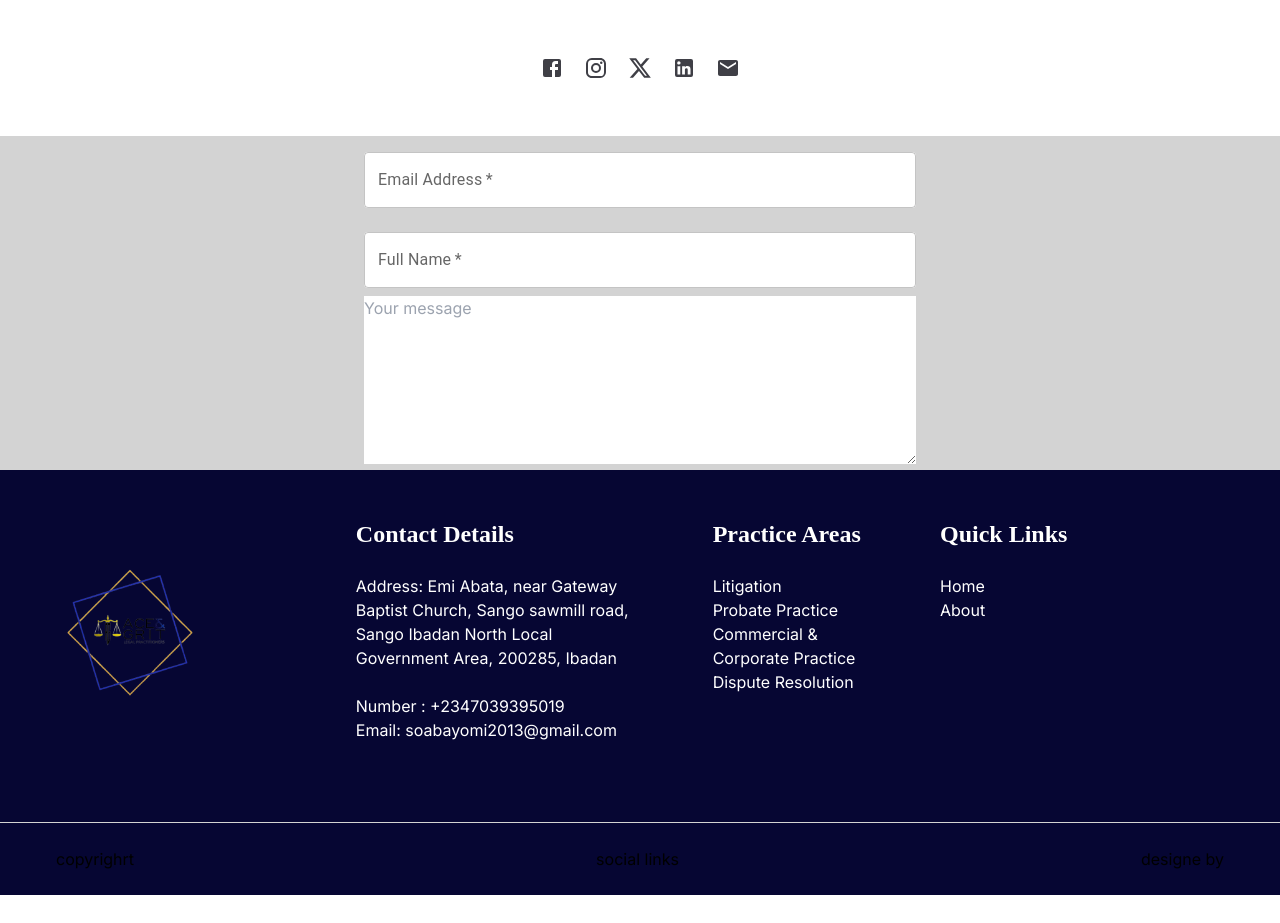
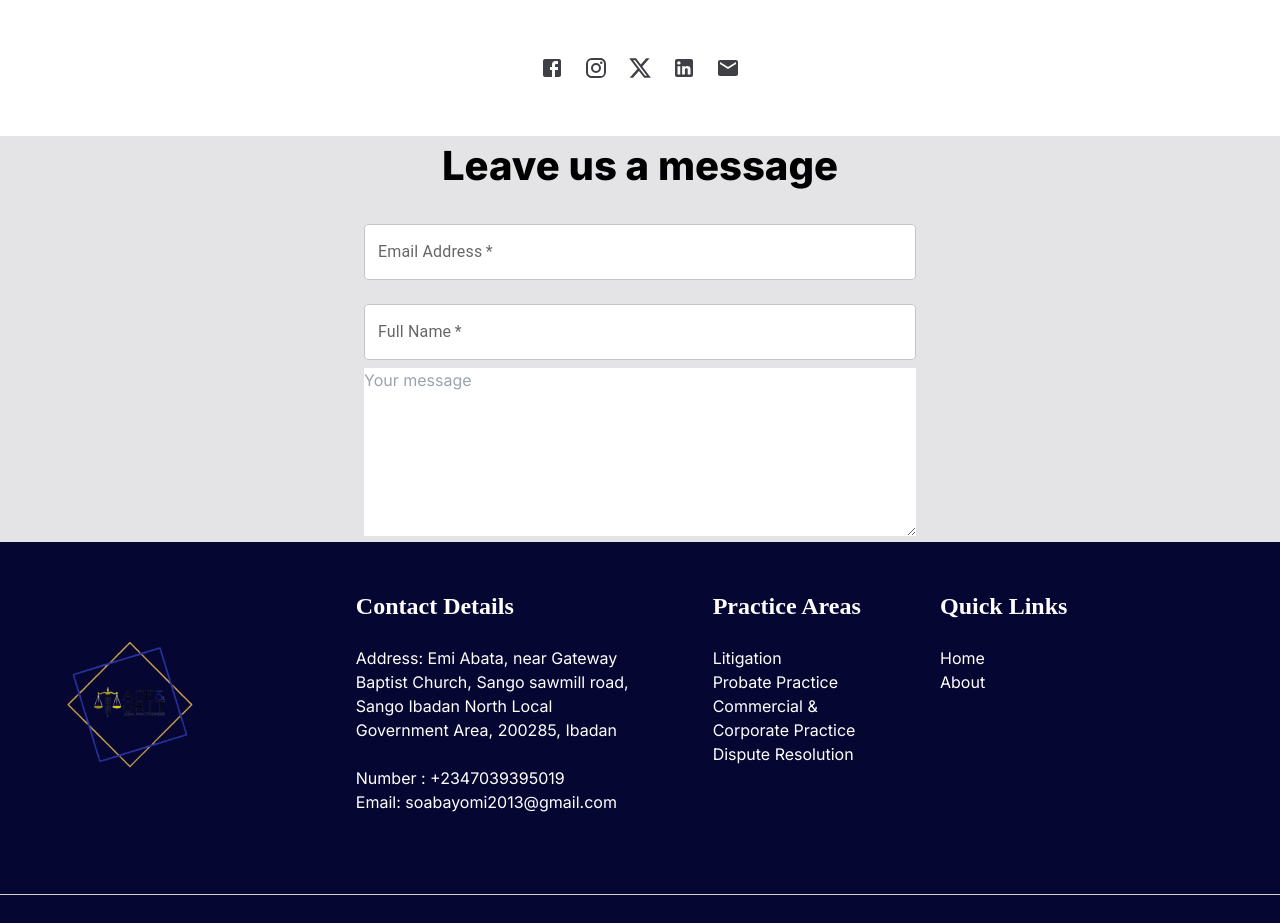
Before and after one commit to bolowys33/acegrit, a Next.js app: page /contact-us in a window 1280 px wide. Shown: the part 800-1723 px from the top of the page. Before the commit the page ends 1695 px from the top, so only its background shows below. Built offline with nearby package versions, Linux system fonts and the light colour scheme.

Commit message:
Edit bg color

```diff
--- a/app/contact-us/page.tsx
+++ b/app/contact-us/page.tsx
@@ -42,9 +42,12 @@ const Contact = () => {
                     <Social />
                 </div>
             </Container>
-            <div className="bg-gray">
+            <div className="bg-zinc-200">
                 <Container maxWidth="sm">
                     <Box>
+                    <h3 className="text-[40px] text-center font-extrabold mb-3">
+                        Leave us a message
+                    </h3>
                         <form action="">
                             <TextField
                                 variant="outlined"
--- a/components/Expertise.tsx
+++ b/components/Expertise.tsx
@@ -19,7 +19,7 @@ const Expertise = () => {
                 </h3>
                 <span className="text-2xl text-[#222261]">|</span>
             </div>
-            <div className="grid grid-cols-12 gap-4 p-10 bg-gray">
+            <div className="grid grid-cols-12 gap-4 p-10 bg-zinc-200">
                 {practiceAreas.map((area, index) => (
                     <div key={area.path} className="bg-white shadow-lg rounded-md p-3 col-span-full md:col-span-6 lg:col-span-3">
                         <Link href={area.path} className="relative">
```
